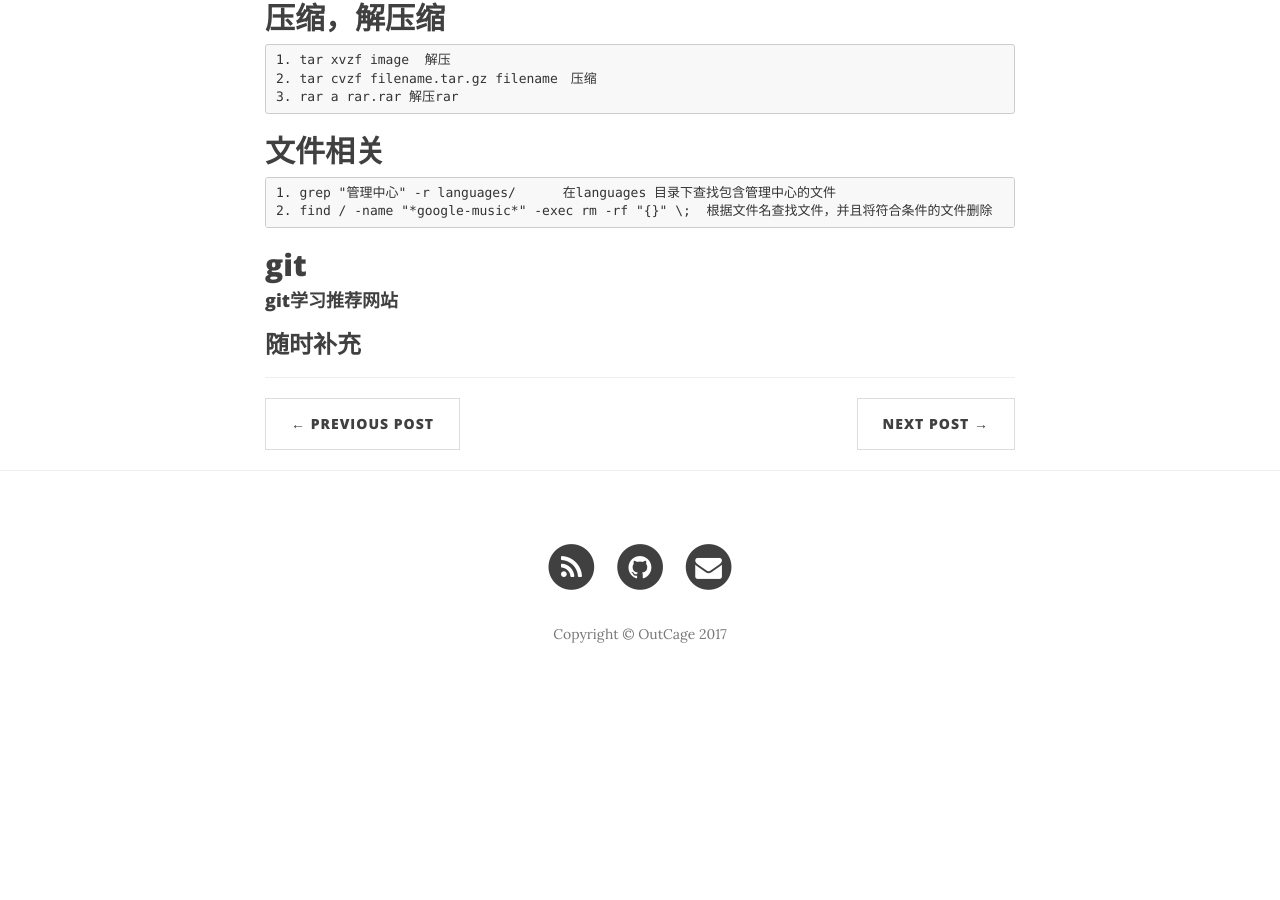
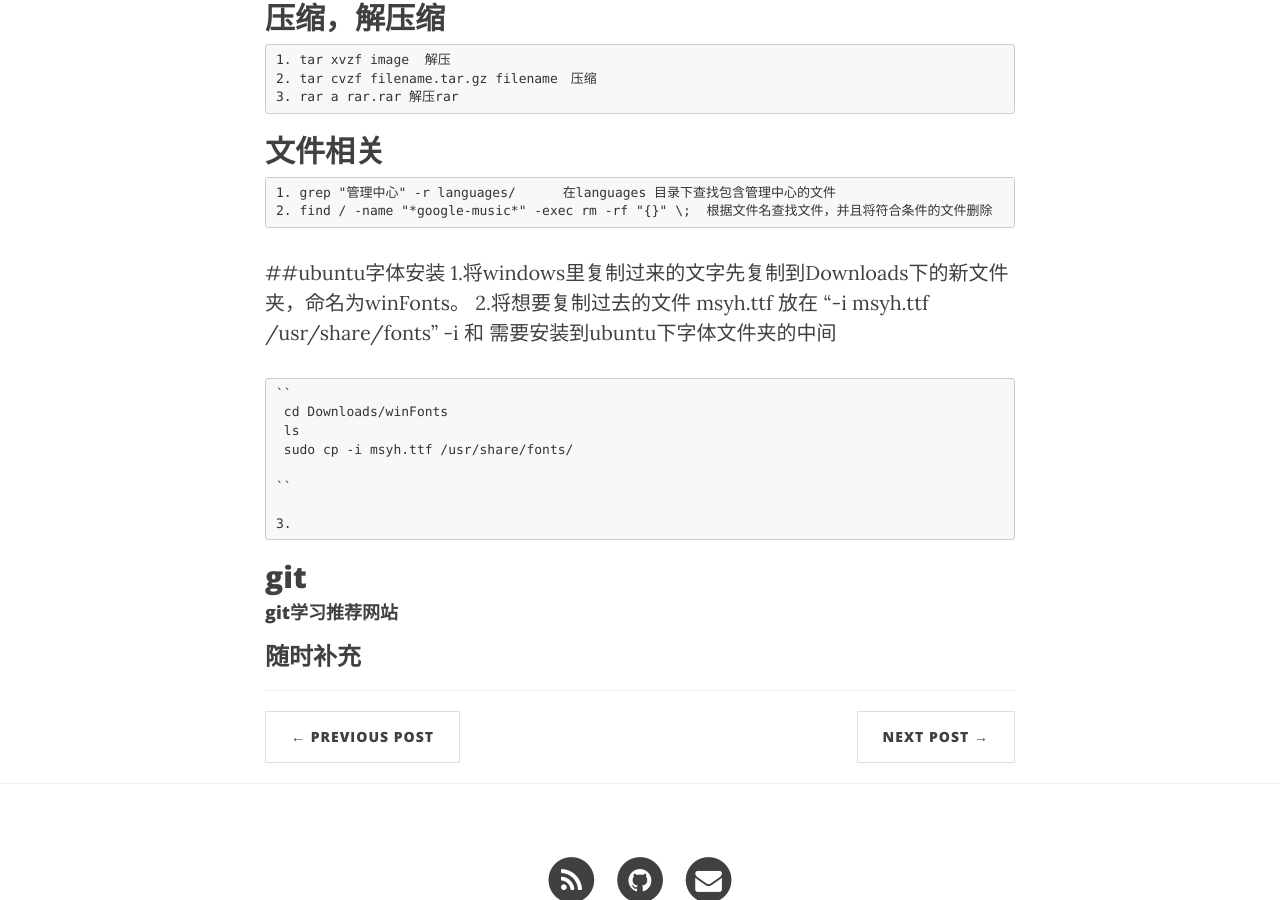
Before and after one commit to deathSilence/deathsilence.github.io, a Jekyll site: the page built from _posts/2017-02-21-linux-git.markdown, in a window 1280 px wide and 900 px high, scrolled down 604 px. Built offline with Jekyll 4.4.1, drawn with Linux system fonts in a browser that asks for light colours; nearby versions of some CDN libraries; comment, search, counter and statistics services are not loaded; before the commit the page ends 1314 px from its top, so only the background shows below that.

Commit message:
add copy fonts

```diff
--- a/_posts/2017-02-21-linux-git.markdown
+++ b/_posts/2017-02-21-linux-git.markdown
@@ -21,6 +21,19 @@ header-img: "img/post-bg-05.jpg"
     1. grep "管理中心" -r languages/      在languages 目录下查找包含管理中心的文件
     2. find / -name "*google-music*" -exec rm -rf "{}" \;  根据文件名查找文件，并且将符合条件的文件删除    注：分号是必需的
 
+##ubuntu字体安装
+	1.将windows里复制过来的文字先复制到Downloads下的新文件夹，命名为winFonts。
+	2.将想要复制过去的文件 msyh.ttf 放在 “-i msyh.ttf /usr/share/fonts” -i 和 需要安装到ubuntu下字体文件夹的中间
+
+	``
+	 cd Downloads/winFonts
+	 ls
+	 sudo cp -i msyh.ttf /usr/share/fonts/
+
+	``
+
+	3.
+
 ## git
 
 ####  [git学习推荐网站](http://www.liaoxuefeng.com/wiki/0013739516305929606dd18361248578c67b8067c8c017b000/00137628548491051ccfaef0ccb470894c858999603fedf000)
```
